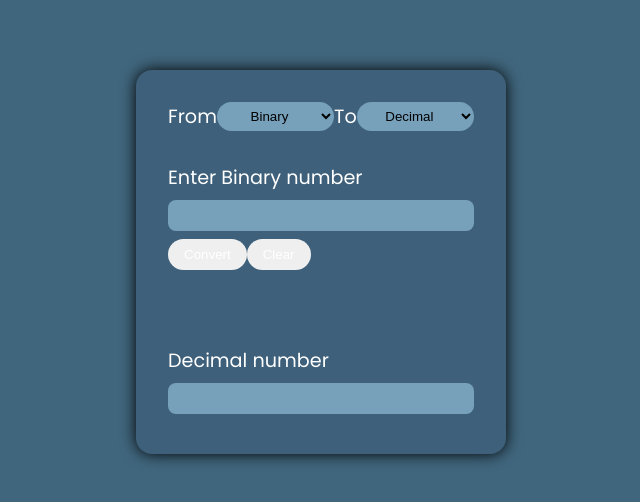
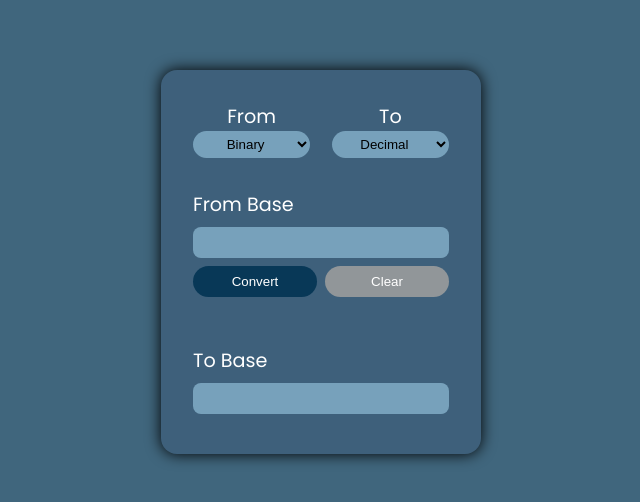
Before and after one commit to Belze3ub/Base_Converter, a React (Vite) app in the folder bin2dec/: page / in a window 1280 px wide. Shown: the part 146-648 px from the top of the page, without its empty margins (319-959 px from the left). Built offline with nearby package versions, Linux system fonts and the light colour scheme.

Commit message:
Refactor code

```diff
--- a/bin2dec/src/Input.tsx
+++ b/bin2dec/src/Input.tsx
@@ -6,10 +6,6 @@ interface Bases {
 }
 
 const Input = () => {
-  // const [binary, setBinary] = useState('');
-  // const [decimal, setDecimal] = useState('');
-  // const [octal, setOctal] = useState('');
-  // const [hexadecimal, setHexadecimal] = useState('');
   const [bases, setBases] = useState<Bases>({
     binary: '',
     decimal: '',
@@ -28,111 +24,25 @@ const Input = () => {
       binary: /^[01]+$/,
       decimal: /^[0-9]+$/,
       octal: /^[0-7]+$/,
-      hexadecimal: /^0-9a-fA-F]+$/,
+      hexadecimal: /^[0-9a-fA-F]+$/,
     };
 
     validInputs.forEach(input => {
-      if(input === from && (e.target.value === '' || validRegex[input].test(e.target.value))) {
-        // eval(`set${from[0].toUpperCase() + from.slice(1)}(e.target.value)`);
+      if (
+        input === from &&
+        (e.target.value === '' || validRegex[from].test(e.target.value))
+      ) {
         setBases((prevBases) => ({ ...prevBases, [from]: e.target.value }));
+        console.log(validRegex[from].test(e.target.value));
       }
     })
-
-    // const readInput = (from: string, regex: RegExp) => {
-    //   if (
-    //     (from === 'binary' || from === 'decimal' || from === 'octal' || from === 'hexadecimal') &&
-    //     (e.target.value === '' || regex.test(e.target.value))
-    //   ) {
-    //     eval(`set${from[0].toUpperCase() + from.slice(1)}(e.target.value)`);
-    //   }
-    // };
-    // const validBinary = /[01]+$/;
-    // const validDecimal = /[0-9]+$/;
-    // const validOctal = /[0-8]+$/;
-    // const validHexadecimal = /[0-9a-fA-F]+$/;
-
-    // readInput(from, validBinary);
-    // readInput(from, validDecimal);
-    // readInput(from, validOctal);
-    // readInput(from, validHexadecimal);
-    // if (
-    //   from === 'binary' &&
-    //   (e.target.value === '' || validBinary.test(e.target.value))
-    // ) {
-    //   setBinary(e.target.value);
-    // }
-    // if (
-    //   from === 'decimal' &&
-    //   (e.target.value === '' || validDecimal.test(e.target.value))
-    // ) {
-    //   setDecimal(e.target.value);
-    // }
-    // if (
-    //   from === 'octal' &&
-    //   (e.target.value === '' || validOctal.test(e.target.value))
-    // ) {
-    //   setOctal(e.target.value);
-    // }
-    // if (
-    //   from === 'hexadecimal' &&
-    //   (e.target.value === '' || validHexadecimal.test(e.target.value))
-    // ) {
-    //   setHexadecimal(e.target.value);
-    // }
   };
 
-  // const convert = (from: string, to: string, value: string) => {
-  //   if (!from) return '';
-  //   if (from === 'binary') {
-  //     if (to === 'decimal') {
-  //       setDecimal(parseInt(value, 2).toString(10));
-  //     }
-  //     if (to === 'octal') {
-  //       setOctal(parseInt(value, 2).toString(8));
-  //     }
-  //     if (to === 'hexadecimal') {
-  //       setHexadecimal(parseInt(value, 2).toString(16).toUpperCase());
-  //     }
-  //   }
-  //   if (from === 'decimal') {
-  //     if (to === 'binary') {
-  //       setBinary(parseInt(value, 10).toString(2));
-  //     }
-  //     if (to === 'octal') {
-  //       setOctal(parseInt(value, 10).toString(8));
-  //     }
-  //     if (to === 'hexadecimal') {
-  //       setHexadecimal(parseInt(value, 10).toString(16).toUpperCase());
-  //     }
-  //   }
-  //   if (from === 'octal') {
-  //     if (to === 'binary') {
-  //       setBinary(parseInt(value, 8).toString(2));
-  //     }
-  //     if (to === 'decimal') {
-  //       setDecimal(parseInt(value, 8).toString(10));
-  //     }
-  //     if (to === 'hexadecimal') {
-  //       setHexadecimal(parseInt(value, 8).toString(16).toUpperCase());
-  //     }
-  //   }
-  //   if (from === 'hexadecimal') {
-  //     if (to === 'binary') {
-  //       setBinary(parseInt(value, 16).toString(2));
-  //     }
-  //     if (to === 'octal') {
-  //       setOctal(parseInt(value, 16).toString(8));
-  //     }
-  //     if (to === 'decimal') {
-  //       setDecimal(parseInt(value, 16).toString(10).toUpperCase());
-  //     }
-  //   }
-  // };
 
   const convert = (from: string, to: string, value: string) => {
     if (!from) return '';
 
-    type Conversions = {
+    interface Conversions {
       [key: string]: { [key: string]: string };
     };
 
@@ -140,17 +50,17 @@ const Input = () => {
       binary: {
         decimal: parseInt(value, 2).toString(10),
         octal: parseInt(value, 2).toString(8),
-        hexadecimal: parseInt(value, 2).toString(16),
+        hexadecimal: parseInt(value, 2).toString(16).toUpperCase(),
       },
       decimal: {
         binary: parseInt(value, 10).toString(2),
         octal: parseInt(value, 10).toString(8),
-        hexadecimal: parseInt(value, 10).toString(16),
+        hexadecimal: parseInt(value, 10).toString(16).toUpperCase(),
       },
       octal: {
         binary: parseInt(value, 8).toString(2),
         decimal: parseInt(value, 8).toString(10),
-        hexadecimal: parseInt(value, 8).toString(16),
+        hexadecimal: parseInt(value, 8).toString(16).toUpperCase(),
       },
       hexadecimal: {
         binary: parseInt(value, 16).toString(2),
@@ -167,41 +77,13 @@ const Input = () => {
     }
   };
 
+  const valueFrom = bases[from];
+  const valueTo = bases[to];
+
   const handleSubmit = (e: React.FormEvent<HTMLFormElement>) => {
     e.preventDefault();
     if (valueFrom) convert(from, to, valueFrom);
   };
-
-  // const value = (from: string): string | undefined => {
-  //   if (from === 'binary') return binary;
-  //   if (from === 'octal') return octal;
-  //   if (from === 'decimal') return decimal;
-  //   if (from === 'hexadecimal') return hexadecimal;
-  //   return undefined;
-  // };
-
-  const value = (from: string) => bases[from];
-
-  // const valueTo = (to: string): string | undefined => {
-  //   if (to === 'binary') return binary;
-  //   if (to === 'octal') return octal;
-  //   if (to === 'decimal') return decimal;
-  //   if (to === 'hexadecimal') return hexadecimal;
-  //   return undefined;
-  // };
-
-  const valueTo = value(to);
-  const valueFrom = value(from);
-
-  // const valueToo = valueTo(to);
-  // const valueFrom = value(from);
-
-  // const resetInputs = () => {
-  //   setBinary('');
-  //   setDecimal('');
-  //   setOctal('');
-  //   setHexadecimal('');
-  // };
 
   const resetInputs = () => {
     setBases({
@@ -216,6 +98,7 @@ const Input = () => {
     <div className="convert">
       <form className="flex" onSubmit={handleSubmit}>
         <div className="systems">
+          <div className="from">
             <label htmlFor="from">From</label>
             <select
               name=""
@@ -223,23 +106,7 @@ const Input = () => {
               value={from}
               onChange={(e) => {
                 setFrom(e.target.value);
-              resetInputs();
-            }}
-          >
-            {validInputs.map((input) => (
-              <option key={input} value={input}>
-                {input[0].toUpperCase() + input.slice(1)}
-              </option>
-            ))}
-          </select>
-          <label htmlFor="to">To</label>
-          <select
-            name=""
-            id="to"
-            value={to}
-            onChange={(e) => {
-              setTo(e.target.value);
-              resetInputs();
+                // resetInputs();
               }}
             >
               {validInputs.map((input) => (
@@ -249,25 +116,43 @@ const Input = () => {
               ))}
             </select>
           </div>
-        <label htmlFor="binary">Enter Binary number</label>
+          <div className="to">
+            <label htmlFor="to">To</label>
+            <select
+              name=""
+              id="to"
+              value={to}
+              onChange={(e) => {
+                setTo(e.target.value);
+                // resetInputs();
+              }}
+            >
+              {validInputs.map((input) => (
+                <option key={input} value={input}>
+                  {input[0].toUpperCase() + input.slice(1)}
+                </option>
+              ))}
+            </select>
+          </div>
+        </div>
+        <label htmlFor="binary">From Base</label>
         <input
           type="text"
           id="binary"
           value={valueFrom}
           onChange={(e) => handleChange(e, from)}
         />
-        <div>
-          <Button className="btn" color="green" children="Convert" />
+        <div className='btn-container'>
+          <Button className="btn conv" children="Convert" />
           <Button
-            className="btn"
-            color="grey"
+            className="btn clear"
             onClick={resetInputs}
             children="Clear"
           />
         </div>
       </form>
       <div className="flex">
-        <label htmlFor="decimal">Decimal number</label>
+        <label htmlFor="decimal">To Base</label>
         <input name="" id="decimal" readOnly value={valueTo}></input>
       </div>
     </div>
```
Lines whose indentation alone changed are shown as unchanged.
